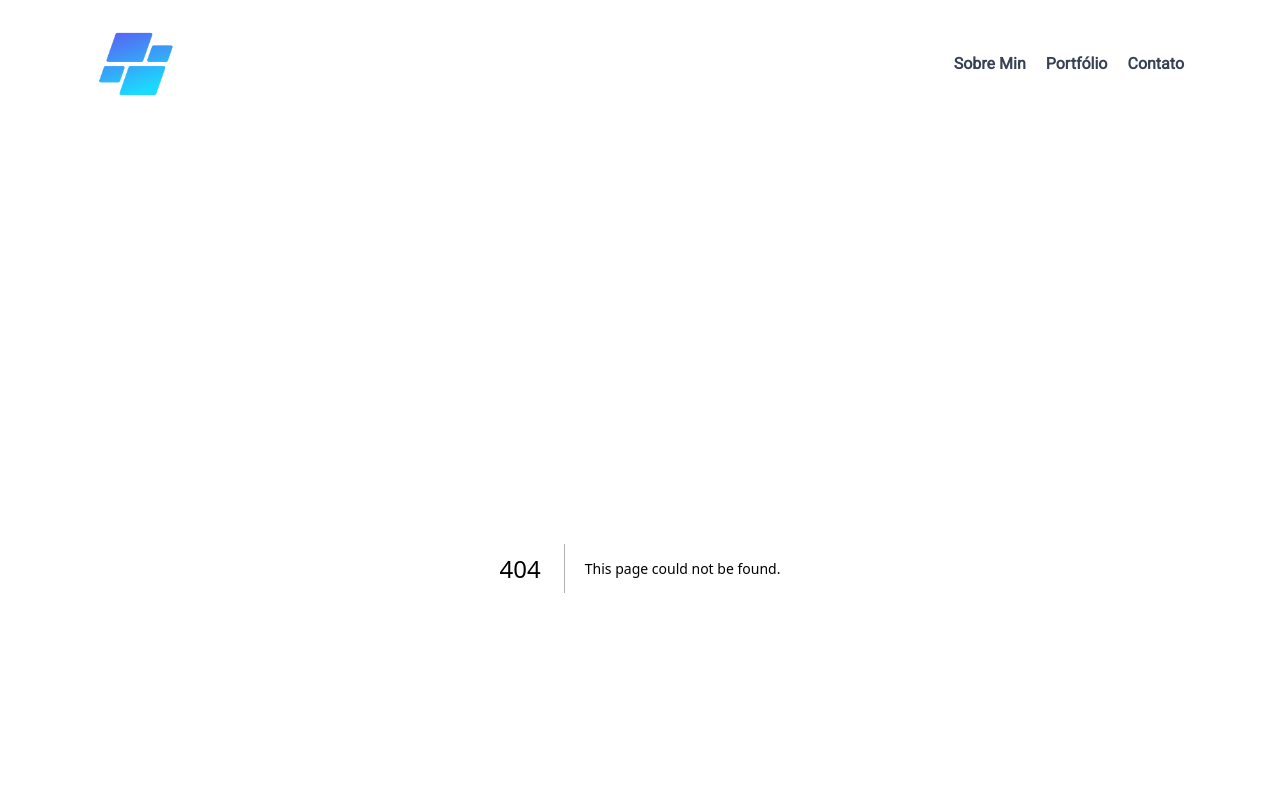
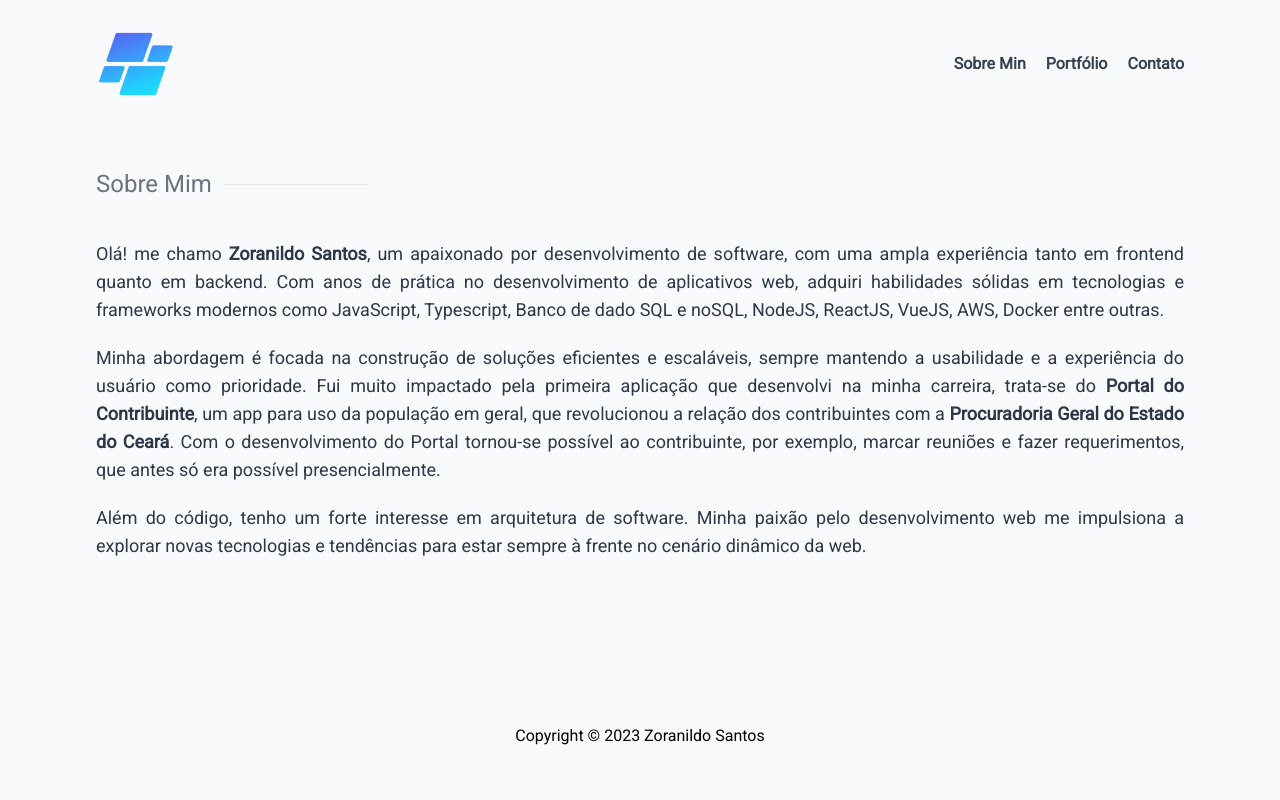
Before and after one commit to zorasantos/zorasantos.dev, a Next.js app: page /about in a window 1280 px wide. Before the commit this address had no page. Shown: the top 800 px of the page. Built offline with nearby package versions, Linux system fonts and the light colour scheme.

Commit message:
feat: create abaout page

```diff
--- /dev/null
+++ b/src/app/about/page.tsx
@@ -0,0 +1,28 @@
+export default function About() {
+  return (
+    <>
+      <div className="flex items-center gap-3 mb-10">
+        <h3 className="text-gray-500 text-2xl font-medium">Sobre Mim</h3>
+        <hr className="w-36" />
+      </div>
+      <div className="flex flex-col gap-5 text-justify text-lg text-[#2D3748]">
+        <p>
+          Olá! me chamo <strong>Zoranildo Santos</strong>, um apaixonado por desenvolvimento de software, com uma ampla experiência
+          tanto em frontend quanto em backend. Com anos de prática no desenvolvimento de aplicativos web, adquiri habilidades sólidas
+          em tecnologias e frameworks modernos como JavaScript, Typescript, Banco de dado SQL e noSQL, NodeJS, ReactJS, VueJS, AWS, Docker entre outras.
+        </p>
+        <p>
+          Minha abordagem é focada na construção de soluções eficientes e escaláveis, sempre mantendo a usabilidade
+          e a experiência do usuário como prioridade. Fui muito impactado pela primeira aplicação que desenvolvi na minha carreira,
+          trata-se do <strong>Portal do Contribuinte</strong>, um app para uso da população em geral, que revolucionou a relação dos
+          contribuintes com a <strong>Procuradoria Geral do Estado do Ceará</strong>. Com o desenvolvimento do Portal tornou-se
+          possível ao contribuinte, por exemplo, marcar reuniões e fazer requerimentos, que antes só era possível presencialmente.
+        </p>
+        <p>
+          Além do código, tenho um forte interesse em arquitetura de software. Minha paixão pelo desenvolvimento web
+          me impulsiona a explorar novas tecnologias e tendências para estar sempre à frente no cenário dinâmico da web.
+        </p>
+      </div>
+    </>
+  )
+}
--- a/src/app/layout.tsx
+++ b/src/app/layout.tsx
@@ -17,12 +17,10 @@ export default function RootLayout({
 }) {
   return (
     <html lang="en">
-      <body>
-        <div className={`${roboto.className} min-h-screen px-10 md:px-24`}>
-          <Header />
-          {children}
-          <Footer />
-        </div>
+      <body className={`${roboto.className} min-h-screen px-10 md:px-24`}>
+        <Header />
+        {children}
+        <Footer />
       </body>
     </html>
   )
--- /dev/null
+++ b/src/components/Code/index.tsx
@@ -0,0 +1,28 @@
+export default function Code() {}
+// import { PrismLight as SyntaxHighlighter } from 'react-syntax-highlighter';
+// import { materialDark } from 'react-syntax-highlighter/dist/esm/styles/prism';
+
+// interface CodeInputProps {
+//   code: string;
+//   language: string;
+// }
+
+// export const Code: React.FC<CodeInputProps> = (props) => {
+//   const { code, language } = props;
+//   return (
+//     <SyntaxHighlighter language={language} style={materialDark}>
+//       {code}
+//     </SyntaxHighlighter>
+//   );
+// };
+
+// export default function Code({ children, language }: any) {
+//   return (
+//     <SyntaxHighlighter
+//       language={language}
+//       style={materialDark}
+//     >
+//       {children}
+//     </SyntaxHighlighter>
+//   )
+// }
--- a/src/components/Header/index.tsx
+++ b/src/components/Header/index.tsx
@@ -3,15 +3,16 @@ import Logo from "../../../public/logo.png"
 import Link from "next/link";
 
 export default function Header() {
+
   return (
   <header className="flex justify-between items-center mb-10 h-32">
     <Link href="/">
       <Image alt="logo" src={Logo} className="w-20 h-16" />
     </Link>
     <nav className="flex gap-5">
-      <a href="" className="text-gray-700 font-semibold cursor-pointer">Sobre Min</a>
-      <a href="" className="text-gray-700 font-semibold cursor-pointer">Portfólio</a>
-      <a href="" className="text-gray-700 font-semibold cursor-pointer">Contato</a>
+      <Link href="/about" className="text-gray-700 font-semibold cursor-pointer hover:text-[#1CDAFF]">Sobre Min</Link>
+      <a href="" className="text-gray-700 font-semibold cursor-pointer hover:text-[#1CDAFF]">Portfólio</a>
+      <a href="" className="text-gray-700 font-semibold cursor-pointer hover:text-[#1CDAFF]">Contato</a>
     </nav>
   </header>
   )
--- a/src/components/index.ts
+++ b/src/components/index.ts
@@ -2,5 +2,6 @@ import Footer from "./Footer"
 import Header from "./Header"
 import Breadcrumbs from "./Breadcrumbs"
 import PostDetails from "./PostDetails"
+import Code from "./Code"
 
-export { Footer, Header, Breadcrumbs, PostDetails }
+export { Code, Footer, Header, Breadcrumbs, PostDetails }
```
Also changed, not shown: package.json (+5 -4 lines), 1 other file (tests, documents, lock files or other folders).
